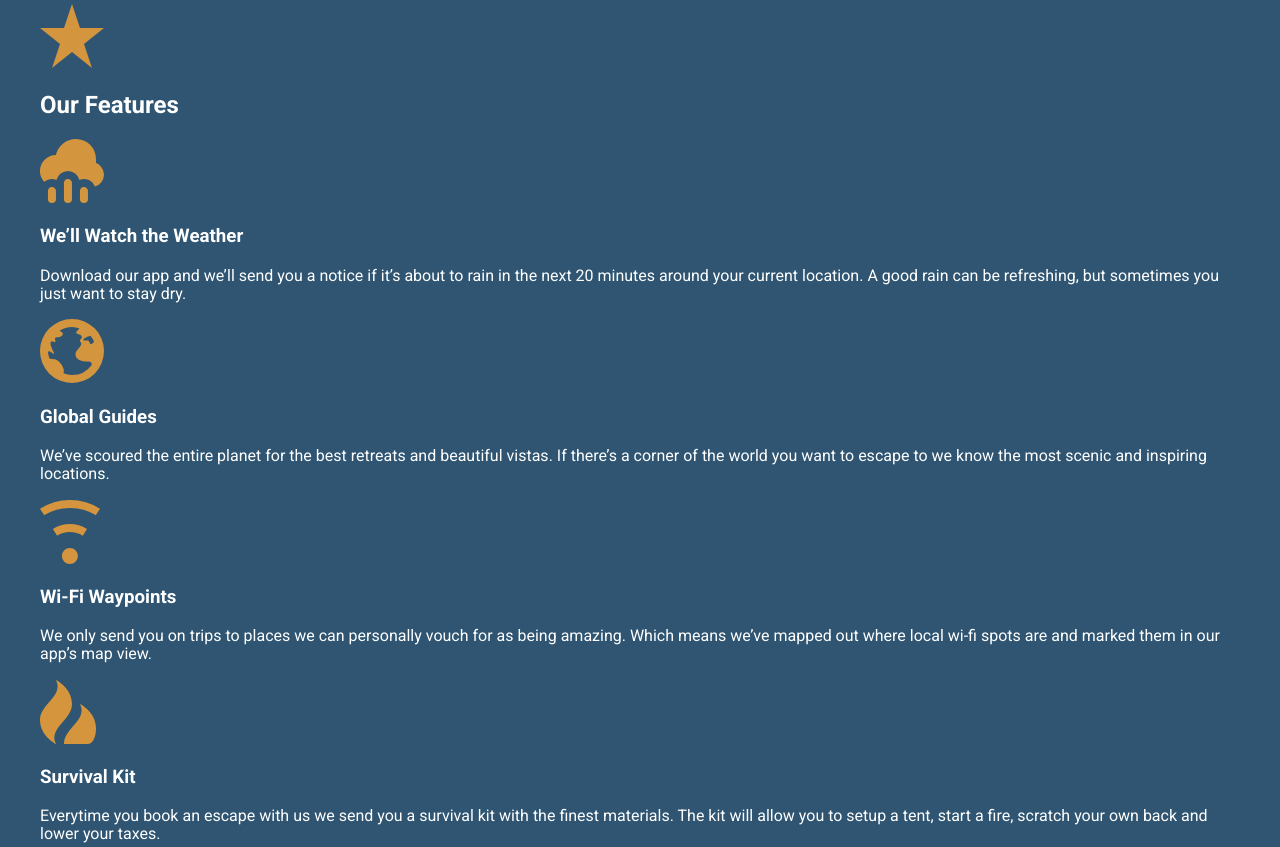
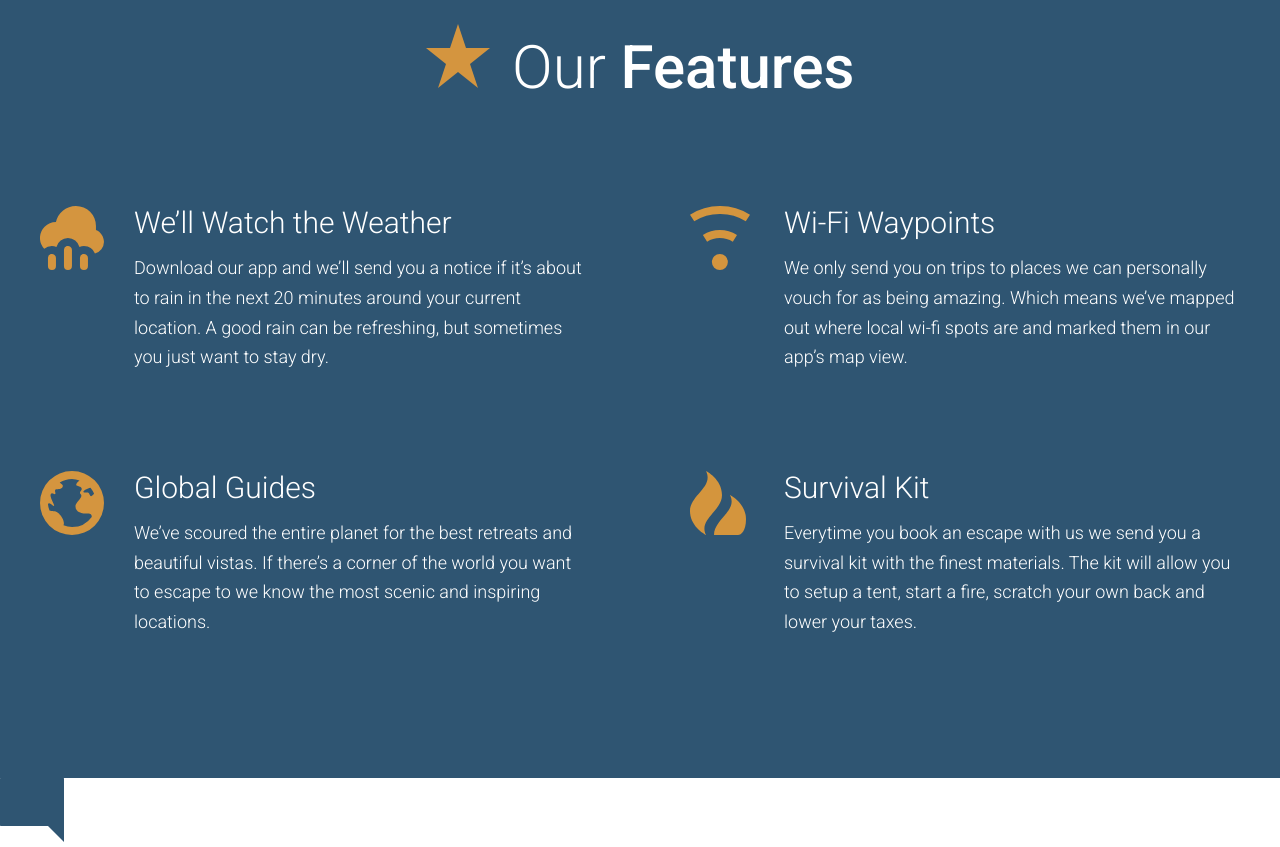
Before and after one commit to Czaroos/travel-agency-site, a website: page app/index.html in a window 1280 px wide. Shown: the part 2281-3128 px from the top of the page. Drawn offline with Linux system fonts and the light colour scheme.

Commit message:
Completed the Our Features section.

```diff
--- /dev/null
+++ b/app/assets/styles/modules/_feature-item.css
@@ -0,0 +1,33 @@
+.feature-item {
+  position: relative;
+  padding-bottom: 2.5rem;
+
+  @mixin atSmall {
+    padding-left: 94px;
+  }
+
+  &__icon {
+    display: block;
+    margin: 0 auto;
+
+    @mixin atSmall {
+      position: absolute;
+      left: 0;
+    }
+  }
+
+  &__title {
+    font-size: 1.6rem;
+    font-weight: 300;
+    margin-top: .7em;
+    margin-bottom: .8rem;
+    text-align: center;
+
+    @mixin atSmall {
+      margin-top: 1em;
+      font-size: 1.875rem;
+      text-align: left;
+    }
+  }
+
+}
--- a/app/assets/styles/modules/_generic-content-container.css
+++ b/app/assets/styles/modules/_generic-content-container.css
@@ -1,7 +1,8 @@
 .generic-content-container {
   p {
+    font-weight: 300;
     line-height: 1.65;
-    margin: 1.8rem 0;
+    margin: 0 0 1.8rem 0;
 
     @mixin atSmall {
       font-size: 1.125rem;
--- a/app/assets/styles/modules/_row.css
+++ b/app/assets/styles/modules/_row.css
@@ -5,8 +5,16 @@
     margin-right: -65px;
   }
 
+  &--gutters-large {
+    margin-right: -100px;
+  }
+
   &--gutters > div {
     padding-right: 65px;
+  }
+
+  &--gutters-large > div {
+    padding-right: 100px;
   }
 
   &__b-margin-until-medium {
@@ -29,6 +37,11 @@
       width: 37%;
     }
 
+    &__medium-6 {
+      float: left;
+      width: 50%;
+    }
+
     &__medium-8 {
       float: left;
       width: 66.66%;
--- /dev/null
+++ b/app/assets/styles/modules/_section-title.css
@@ -0,0 +1,28 @@
+.section-title {
+  font-size: 2.55rem;
+  font-weight: 300;
+  text-align: center;
+  padding-bottom: 1.5rem;
+
+  @mixin atSmall {
+    font-size: 3.75rem;
+  }
+
+  strong {
+    font-weight: 500;
+  }
+
+  &__icon {
+    display: block;
+    margin-left: auto;
+    margin-right: auto;
+    margin-bottom: .6rem;
+
+    @mixin atSmall {
+      margin-right: .5rem;
+      margin-left: 0;
+      display: inline-block;
+      margin-bottom: 0;
+    }
+  }
+}
--- a/app/assets/styles/styles.css
+++ b/app/assets/styles/styles.css
@@ -9,3 +9,5 @@
 @import "modules/_headline";
 @import "modules/_row";
 @import "modules/_generic-content-container";
+@import "modules/_section-title";
+@import "modules/_feature-item";
--- a/app/index.html
+++ b/app/index.html
@@ -25,9 +25,9 @@
 
   <div class="large-hero">
     <picture>
-      <source srcset="assets/images/hero--large.jpg 1920w, assets/images/hero--large-hi-dp.jpg 3840w" media="(min-width: 1380px)">
+      <source srcset="assets/images/hero--large.jpg 1920w, assets/images/hero--large-hi-dpi.jpg 3840w" media="(min-width: 1380px)">
       <source srcset="assets/images/hero--medium.jpg 1380w, assets/images/hero--medium-hi-dpi.jpg 2760w" media="(min-width: 990px)">
-      <source srcset="assets/images/hero--small.jpg 990w, assets/images/hero--small-hi-dp.jpg 1980w" media="(min-width: 640px)">
+      <source srcset="assets/images/hero--small.jpg 990w, assets/images/hero--small-hi-dpi.jpg 1980w" media="(min-width: 640px)">
       <img srcset="assets/images/hero--smaller.jpg 640w, assets/images/hero--smaller-hi-dpi.jpg 1280w" alt="Coastal view of ocean and mountains" class="large-hero__image">
     </picture>
 	<div class = "large-hero__text-content">
@@ -71,24 +71,42 @@
 
   <div id="features" class="page-section page-section--blue">
     <div class="wrapper">
-      <img src="assets/images/icons/star.svg">
-      <h2>Our Features</h2>
+      <h2 class="section-title">
+        <img class="section-title__icon" src="assets/images/icons/star.svg"> Our <strong>Features</strong></h2>
 
-      <img src="assets/images/icons/rain.svg">
-      <h3>We&rsquo;ll Watch the Weather</h3>
-      <p>Download our app and we&rsquo;ll send you a notice if it&rsquo;s about to rain in the next 20 minutes around your current location. A good rain can be refreshing, but sometimes you just want to stay dry.</p>
+      <div class="row row--gutters-large generic-content-container">
 
-      <img src="assets/images/icons/globe.svg">
-      <h3>Global Guides</h3>
-      <p>We&rsquo;ve scoured the entire planet for the best retreats and beautiful vistas. If there&rsquo;s a corner of the world you want to escape to we know the most scenic and inspiring locations.</p>
+        <div class="row__medium-6">
 
-      <img src="assets/images/icons/wifi.svg">
-      <h3>Wi-Fi Waypoints</h3>
-      <p>We only send you on trips to places we can personally vouch for as being amazing. Which means we&rsquo;ve mapped out where local wi-fi spots are and marked them in our app&rsquo;s map view.</p>
+          <div class="feature-item">
+            <img class="feature-item__icon" src="assets/images/icons/rain.svg">
+            <h3 class="feature-item__title">We&rsquo;ll Watch the Weather</h3>
+            <p>Download our app and we&rsquo;ll send you a notice if it&rsquo;s about to rain in the next 20 minutes around your current location. A good rain can be refreshing, but sometimes you just want to stay dry.</p>
+          </div>
 
-      <img src="assets/images/icons/fire.svg">
-      <h3>Survival Kit</h3>
-      <p>Everytime you book an escape with us we send you a survival kit with the finest materials. The kit will allow you to setup a tent, start a fire, scratch your own back and lower your taxes.</p>
+          <div class="feature-item">
+            <img class="feature-item__icon" src="assets/images/icons/globe.svg">
+            <h3 class="feature-item__title">Global Guides</h3>
+            <p>We&rsquo;ve scoured the entire planet for the best retreats and beautiful vistas. If there&rsquo;s a corner of the world you want to escape to we know the most scenic and inspiring locations.</p>
+          </div>
+
+        </div>
+
+        <div class="row__medium-6">
+
+          <div class="feature-item">
+            <img class="feature-item__icon" src="assets/images/icons/wifi.svg">
+            <h3 class="feature-item__title">Wi-Fi Waypoints</h3>
+            <p>We only send you on trips to places we can personally vouch for as being amazing. Which means we&rsquo;ve mapped out where local wi-fi spots are and marked them in our app&rsquo;s map view.</p>
+          </div>
+
+          <div class="feature-item">
+            <img class="feature-item__icon" src="assets/images/icons/fire.svg">
+            <h3 class="feature-item__title">Survival Kit</h3>
+            <p>Everytime you book an escape with us we send you a survival kit with the finest materials. The kit will allow you to setup a tent, start a fire, scratch your own back and lower your taxes.</p>
+          </div>
+        </div>
+      </div>
     </div>
   </div>
 
--- a/app/temp/styles/styles.css
+++ b/app/temp/styles/styles.css
@@ -571,8 +571,16 @@ a {
     margin-right: -65px;
   }
 
+.row--gutters-large {
+    margin-right: -100px;
+  }
+
 .row--gutters > div {
     padding-right: 65px;
+  }
+
+.row--gutters-large > div {
+    padding-right: 100px;
   }
 
 .row__b-margin-until-medium {
@@ -595,6 +603,11 @@ a {
       width: 37%;
     }
 
+    .row__medium-6 {
+      float: left;
+      width: 50%;
+    }
+
     .row__medium-8 {
       float: left;
       width: 66.66%;
@@ -606,8 +619,9 @@ a {
 	 }
 
 .generic-content-container p {
+    font-weight: 300;
     line-height: 1.65;
-    margin: 1.8rem 0;
+    margin: 0 0 1.8rem 0;
   }
 
 @media (min-width: 530px) {
@@ -620,3 +634,82 @@ a {
 .generic-content-container p a {
     font-weight: 700;
   }
+
+.section-title {
+  font-size: 2.55rem;
+  font-weight: 300;
+  text-align: center;
+  padding-bottom: 1.5rem;
+}
+
+@media (min-width: 530px) {
+
+.section-title {
+    font-size: 3.75rem
+}
+	 }
+
+.section-title strong {
+    font-weight: 500;
+  }
+
+.section-title__icon {
+    display: block;
+    margin-left: auto;
+    margin-right: auto;
+    margin-bottom: .6rem;
+  }
+
+@media (min-width: 530px) {
+
+.section-title__icon {
+      margin-right: .5rem;
+      margin-left: 0;
+      display: inline-block;
+      margin-bottom: 0
+  }
+	 }
+
+.feature-item {
+  position: relative;
+  padding-bottom: 2.5rem;
+
+}
+
+@media (min-width: 530px) {
+
+.feature-item {
+    padding-left: 94px
+
+}
+	 }
+
+.feature-item__icon {
+    display: block;
+    margin: 0 auto;
+  }
+
+@media (min-width: 530px) {
+
+.feature-item__icon {
+      position: absolute;
+      left: 0
+  }
+	 }
+
+.feature-item__title {
+    font-size: 1.6rem;
+    font-weight: 300;
+    margin-top: .7em;
+    margin-bottom: .8rem;
+    text-align: center;
+  }
+
+@media (min-width: 530px) {
+
+.feature-item__title {
+      margin-top: 1em;
+      font-size: 1.875rem;
+      text-align: left
+  }
+	 }
```
